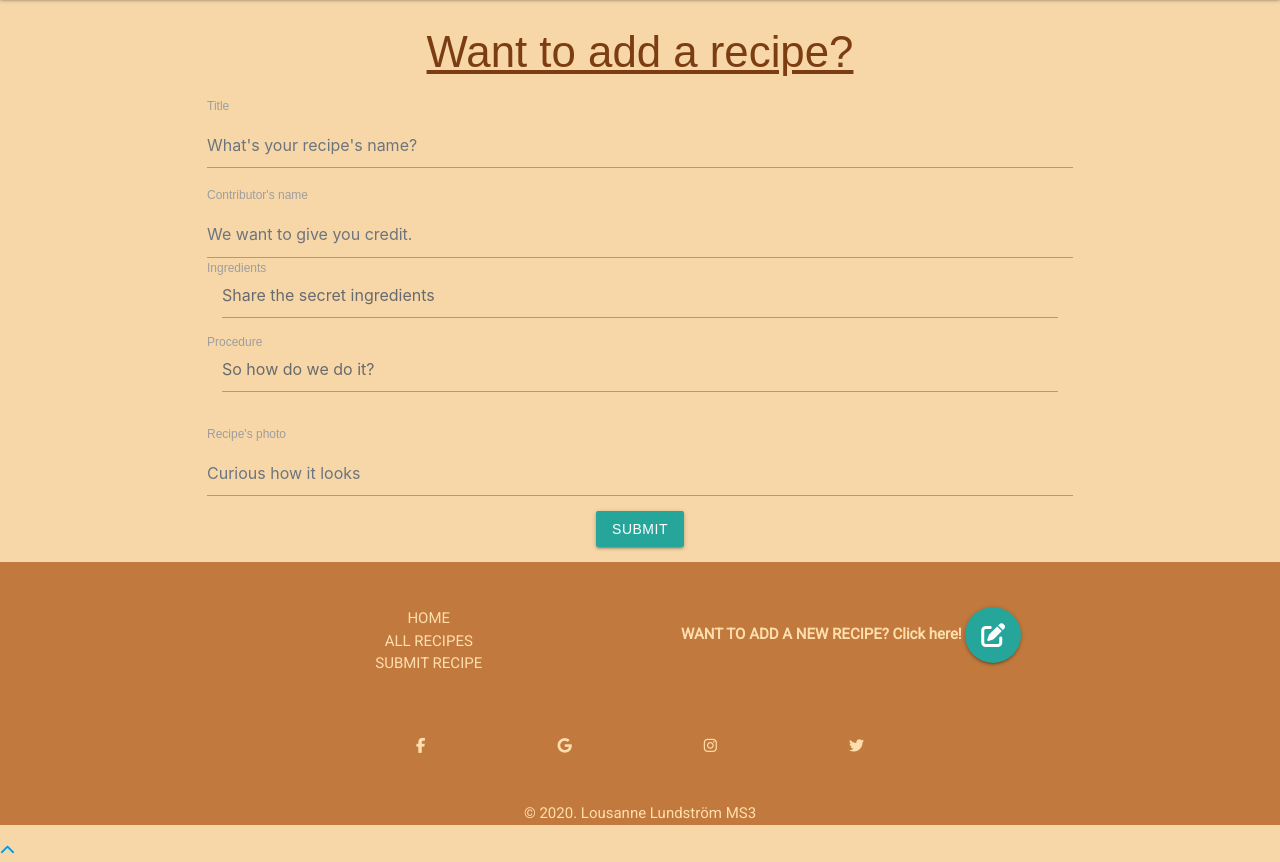
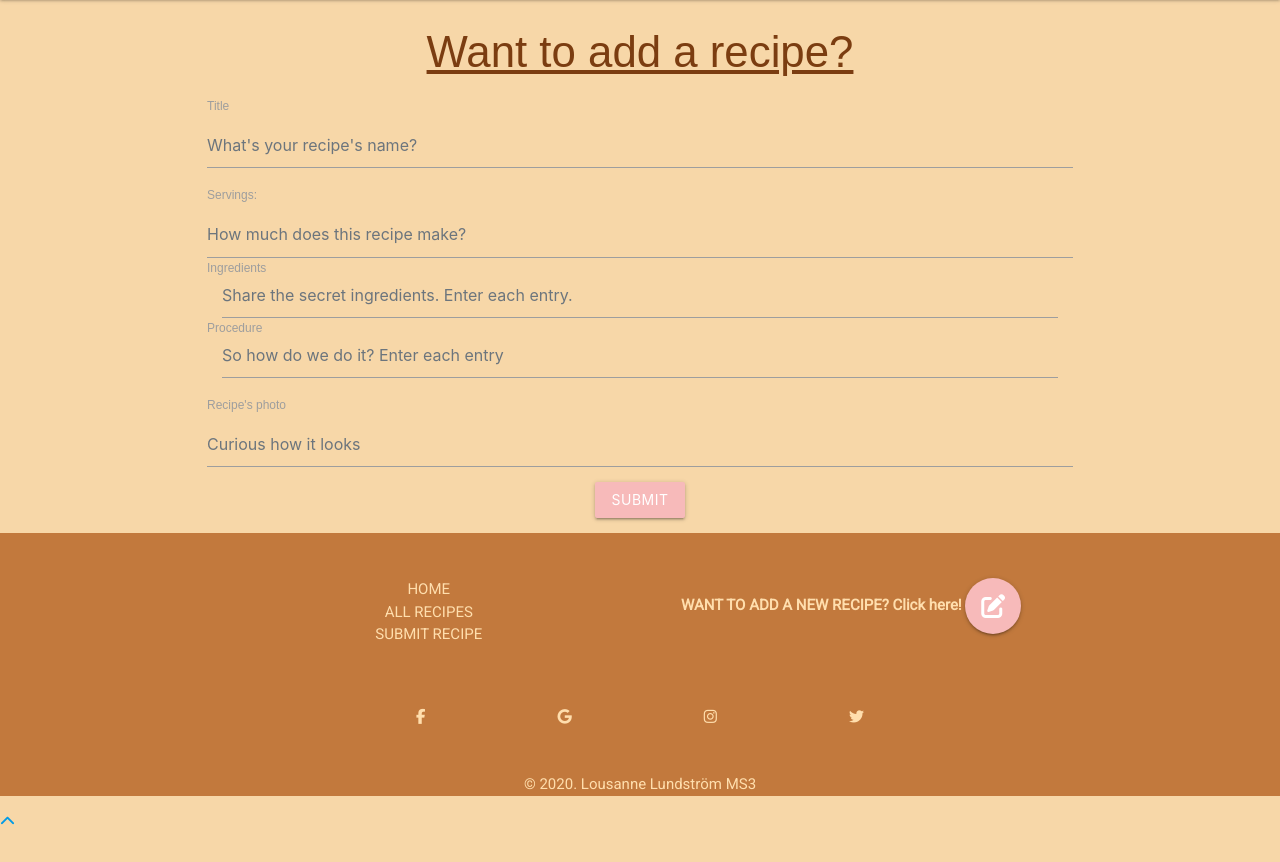
Before and after one commit to Code-Institute-Submissions/3rd_Milestone_Project, a Flask app: page /add_recipe in a window 1280 px wide. Shown: the part 65-927 px from the top of the page. After the commit the page ends 890 px from the top, so only its background shows below. Run offline with Flask 2, Linux system fonts and the light colour scheme; some libraries are stand-ins or nearby versions; some web fonts are replaced.

Commit message:
modal window added for confirmation of delete, added links to images

```diff
--- a/app.py
+++ b/app.py
@@ -7,7 +7,6 @@ from flask_pymongo import PyMongo
 from bson.objectid import ObjectId
 
 
-
 app = Flask(__name__)
 
 app.config["MONGO_DBNAME"] = 'recipeDB'
@@ -15,57 +14,81 @@ app.config["MONGO_URI"] = os.environ.get('MONGO_URI', 'mongodb://localhost')
 
 mongo = PyMongo(app)
 
+
 @app.route('/')
 @app.route('/index')
 def index():
-    return render_template('index.html',
-        recipes=mongo.db.recipes.find(),
-        products=mongo.db.products.find())
+    return render_template(
+            'index.html',
+            recipes=mongo.db.recipes.find(),
+            products=mongo.db.products.find()
+        )
 
 
 @app.route('/get_all_recipes')
 def get_all_recipes():
-    return render_template('all-recipes.html',
-        recipes=mongo.db.recipes.find())
+    return render_template(
+        'all-recipes.html',
+        recipes=mongo.db.recipes.find()
+    )
+
 
 @app.route('/whole_recipe/<recipe_id>')
 def whole_recipe(recipe_id):
-    the_recipe=mongo.db.recipes.find_one({'_id': ObjectId(recipe_id)})
-    return render_template('whole-recipe.html',
-                            recipe=the_recipe,
-                            products=mongo.db.products.aggregate([ { '$sample': { 'size': 3 } } ]))
-
+    the_recipe = mongo.db.recipes.find_one({'_id': ObjectId(recipe_id)})
+    return render_template(
+        'whole-recipe.html',
+        recipe=the_recipe,
+        products=mongo.db.products.aggregate([{'$sample': {'size': 3}}])
+    )
 
 
 @app.route('/add_recipe')
 def add_recipe():
+    """
+        Used to render add recipe form
+    """
     return render_template('add-recipe.html')
 
 
 @app.route('/insert_recipe', methods=['POST'])
 def insert_recipe():
-    recipes=mongo.db.recipes
+    """
+       Insert new recipe into database
+    """
+    recipes = mongo.db.recipes
     recipes.insert_one(request.form.to_dict())
     return redirect(url_for('get_all_recipes'))
 
 
 @app.route('/edit_recipe/<recipe_id>')
 def edit_recipe(recipe_id):
-    the_recipe=mongo.db.recipes.find_one({'_id': ObjectId(recipe_id)})
-    return render_template('edit-recipe.html', recipe=the_recipe)
+    """
+        Used to render edit recipe form
+    """
+    the_recipe = mongo.db.recipes.find_one({'_id': ObjectId(recipe_id)})
+    return render_template(
+        'edit-recipe.html',
+        recipe=the_recipe
+    )
 
 
 @app.route('/update_recipe/<recipe_id>', methods=['POST'])
 def update_recipe(recipe_id):
-    mongo.db.recipes.replace_one({'_id': ObjectId(recipe_id)},
-    {
-        'recipe_title': request.form.get('recipe_title'),
-        'contributor_name': request.form.get('contributor_name'),
-        'ingredients': request.form.get('ingredients'),
-        'procedure': request.form.get('procedure'),
-        'image_url': request.form.get('image_url')
-    })
-    return redirect(url_for('get_all_recipes'))
+    """
+        Updates the edited recipe in the database
+    """
+    mongo.db.recipes.replace_one(
+        {'_id': ObjectId(recipe_id)},
+        {
+            'recipe_title': request.form.get('recipe_title'),
+            'serving_size': request.form.get('serving_size'),
+            'ingredients': request.form.get('ingredients'),
+            'procedure': request.form.get('procedure'),
+            'image_url': request.form.get('image_url')
+        }
+    )
+    return redirect(url_for('whole_recipe', recipe_id=recipe_id))
 
 
 @app.route('/delete_recipe/<recipe_id>')
@@ -74,9 +97,8 @@ def delete_recipe(recipe_id):
     return redirect(url_for('get_all_recipes'))
 
 
-
-
 if __name__ == '__main__':
-    app.run(host=os.environ.get('IP'),
+    app.run(
+        host=os.environ.get('IP'),
         port=int(os.environ.get('PORT')),
         debug=True)
--- a/static/css/style.css
+++ b/static/css/style.css
@@ -78,6 +90,14 @@ p{
 
 .card .card-title{
     font-size: 19px;
+}
+
+.btn, .btn-floating{
+    background-color: #f7baba;
+}
+
+ul.ingredient-list{
+    padding-left: 12px;
 }
 
 ul.ingredient-list:not(.browser-default)>li {
--- a/static/js/main.js
+++ b/static/js/main.js
@@ -1,8 +1,16 @@
- $(document).ready(function(){
+/**
+ * JQuery functions
+ * navbar can slide right
+ * image can be parallax
+ * chevron arrow can scroll up the page
+ */
+$(document).ready(function(){
     $('.sidenav').sidenav();
     $('.parallax').parallax();
-    $("a[href='#top']").click(function () {
+    $("a[href='#top']").click(function(){
         $("html, body").animate({ scrollTop: 0 }, 700, 'swing',);
         return false;
-    });
- })
+        });
+    $('.modal').modal();
+    $("#commentForm").validate();
+})
--- a/templates/add-recipe.html
+++ b/templates/add-recipe.html
@@ -1,33 +1,33 @@
 {% extends 'base.html' %}
 {% block content %}
 
-    <div class="recipe-header text-center">
+    <div class="title-header text-center">
     <h3 >Want to add a recipe?</h3>
     </div>
     <div class="container">
-        <form action="{{ url_for('insert_recipe') }}" method="POST">
+        <form action="{{ url_for('insert_recipe') }}" id="#commentForm" method="POST">
             <div class="form-group">
                 <label for="title">Title</label>
-                <input type="text" class="form-control" id="recipe_title" name="recipe_title" placeholder="What's your recipe's name?">
+                <input type="text" class="form-control" id="recipe_title" name="recipe_title" placeholder="What's your recipe's name?" minlength="2" required>
             </div>
             <div class="form-group">
-                <label for="contributor_name">Contributor's name</label>
-                <input type="text" class="form-control" id="contributor_name" name="contributor_name" placeholder="We want to give you credit.">
+                <label for="serving-size">Servings: </label>
+                <input type="number" min="1" max="100" class="form-control" id="serving_size" name="serving_size" placeholder="How much does this recipe make?" required>
             </div>
             <div class="input-field col-12">
                 <label for="ingredients">Ingredients</label>
-                <textarea class="materialize-textarea" id="ingredients" name="ingredients" placeholder="Share the secret ingredients"></textarea>
+                <textarea class="materialize-textarea form-control" id="ingredients" name="ingredients" placeholder="Share the secret ingredients. Enter each entry." minlength="5" required></textarea>
             </div>
             <div class="input-field col-12">
                 <label for="procedure">Procedure</label>
-                <textarea class="materialize-textarea" id="procedure" name="procedure" placeholder="So how do we do it?"></textarea>
+                <textarea class="materialize-textarea form-control" id="procedure" name="procedure" placeholder="So how do we do it? Enter each entry" minlength="5" required></textarea>
             </div>
             <div class="form-group">
                 <label for="image">Recipe's photo</label>
-                <input type="url" class="form-control" id="image_url" name="image_url" placeholder="Curious how it looks">
+                <input type="url" class="form-control" id="image_url" name="image_url" placeholder="Curious how it looks" required>
             </div>
             <div class="buttonholder text-center">
-            <div class="edit-button btn btn-primary mb-3">Submit</div>
+            <button type="submit" class="edit-button btn btn-primary mb-3">Submit</button>
             </div>
         </form>
     </div>
--- a/templates/all-recipes.html
+++ b/templates/all-recipes.html
@@ -1,20 +1,20 @@
 {% extends 'base.html' %}
 {% block content %}
 
-    <div class="recipe-header text-center">
+    <div class="title-header text-center">
         <h3>All Recipes</h3>
     </div>
     <div class="container row">
     <br>
         {% for recipe in recipes %}
-            <div class="all-recipe col-12 col-md-4">
+            <div class="all-recipe d-flex justify-content-center col-12 col-md-4">
                 <div class="card all-cards">
                     <img src="{{recipe.image_url}}" class="card-img-top all-card-photos" alt="food">
                     <div class="card-body">
                         <p class="card-title">{{recipe.recipe_title}}</p>
                     </div>
+                    <a href="{{ url_for('whole_recipe', recipe_id=recipe._id)}}" class="btn btn-primary">View recipe</a>
                 </div>
-                <a href="{{ url_for('whole_recipe', recipe_id=recipe._id)}}" class="btn btn-primary">View recipe</a>
             </div>
         {% endfor %}
     </div>
--- a/templates/base.html
+++ b/templates/base.html
@@ -12,7 +12,7 @@
     <title>Recipes</title>
 </head>
 <body>
-
+    <!-- navbar -->
     <nav>
         <div class="nav-wrapper">
             <a href="{{ url_for('index') }}" class="brand-logo ml-2">
@@ -26,28 +26,25 @@
             </ul>
         </div>
     </nav>
-
+    <!-- Sidenav to collapse the navbar in mobile  -->
     <ul class="sidenav navbar-link" id="mobile-demo">
         {% from "macros.html" import nav_link with context %}
-                {{ nav_link('index', 'Home') }}
-                {{ nav_link('get_all_recipes', 'All Recipes') }}
-                {{ nav_link('add_recipe', 'Submit Recipe') }}
+        {{ nav_link('index', 'Home') }}
+        {{ nav_link('get_all_recipes', 'All Recipes') }}
+        {{ nav_link('add_recipe', 'Submit Recipe') }}
     </ul>
     <div class="d-md-none d-flex container-fluid mt-2 mb-2 ">
         <a href="#"><img src="https://i.imgur.com/kTkBm1T.jpg" title="source: imgur.com" class="img-fluid"></a>
     </div>
 
-
-
     {% block content %} {% endblock %}
 
-
-
-    <footer class="footer-area container-fluid">
+    <!-- footer -->
+    <footer class="footer-area container-fluid mb-0">
         <div class="container">
             <div class="row m-0">
                 <div class="col-md-6 col-sm-12 col-xs-12 mt-5">
-                    <div class="single_ftr">
+                    <div>
                         <ul class="footer-links text-center">
                             {% from "macros.html" import nav_link with context %}
                                 {{ nav_link('index', 'HOME') }}
@@ -66,6 +63,7 @@
                 </div>
             </div>
         </div>
+    <!-- social media links -->
         <div class="social-media">
             <div class="container-fluid">
                 <div class="col-6 offset-3 d-flex justify-content-around mt-5">
@@ -78,7 +76,7 @@
                     <a href="https://twitter.com/" target="_blank" rel="noopener"><i
                                 class="fa fa-twitter"></i></a>
                 </div>
-                <div class="col align-self-center mt-5">
+                <div class="col-12 align-self-center mt-5">
                     <p class="text-center copyright">© 2020. Lousanne Lundström MS3</p>
                 </div>
             </div>
@@ -88,6 +86,7 @@
 
     <script src="https://code.jquery.com/jquery-3.5.1.min.js" integrity="sha256-9/aliU8dGd2tb6OSsuzixeV4y/faTqgFtohetphbbj0=" crossorigin="anonymous"></script>
     <script src="https://cdnjs.cloudflare.com/ajax/libs/materialize/1.0.0/js/materialize.min.js"></script>
+    <script src="https://cdnjs.cloudflare.com/ajax/libs/jquery-validate/1.19.2/jquery.validate.min.js"></script>
     <script src="{{ url_for('static', filename='js/main.js') }}" type="text/javascript"></script>
 </body>
 </html>
```
Also changed, not shown: other parts of static/css/style.css (+41 -5 lines), templates/edit-recipe.html (+27 -10 lines), templates/index.html (+13 -8 lines), templates/whole-recipe.html (+9 -6 lines).
